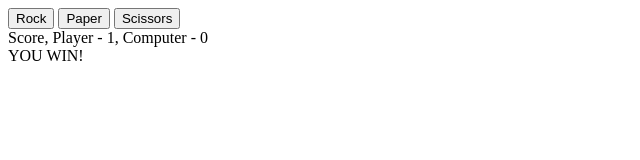
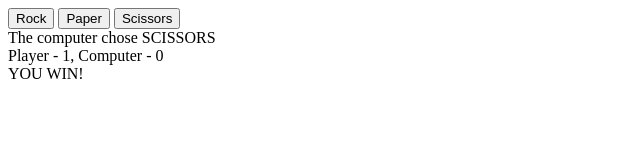
Before and after one commit to Weroance/rpc, a plain HTML site: page index.html in a window 1280 px wide. Both pictures are taken after a click on the button "Rock". Shown: the whole page, without its empty margins (0-640 px from the left). Drawn offline with Linux system fonts and the light colour scheme.

Commit message:
Add: feat: computer's choice info in game

```diff
--- a/index.html
+++ b/index.html
@@ -10,7 +10,7 @@
         <button class="choiceButton" id="paperButton">Paper</button>
         <button class="choiceButton" id="scissorsButton">Scissors</button>
 
-
+        <div id="computerChose"></div>
         <div id="score"></div>
         <div id="gamePlay"></div>
 
--- a/rps.js
+++ b/rps.js
@@ -7,6 +7,7 @@ let playerWins = 0
 let computerWins = 0
 const gamePlay = document.querySelector("#gamePlay")
 const score = document.querySelector("#score")
+const computerChose = document.querySelector("#computerChose")
 
 function getComputerChoice(){
     switch (Math.floor(Math.random() * 3))  {
@@ -53,7 +54,7 @@ function playRound(){
         playerChoice = event.target.innerHTML.toUpperCase();
 
         playRound()
-
+        computerChose.innerHTML = "The computer chose " + computerChoice
         if (turnOutcome == 'YOU LOSE!') {
                 computerWins++;
                 gamePlay.innerHTML = turnOutcome;
@@ -65,7 +66,7 @@ function playRound(){
 
             else gamePlay.innerHTML = turnOutcome;
 
-            score.innerHTML = "Score, Player - " + playerWins + ", Computer - " + computerWins;
+            score.innerHTML = "Player - " + playerWins + ", Computer - " + computerWins;
 
         if (playerWins == 5 ) {
                 gamePlay.innerHTML = "YOU WIN THE GAME!";
```
